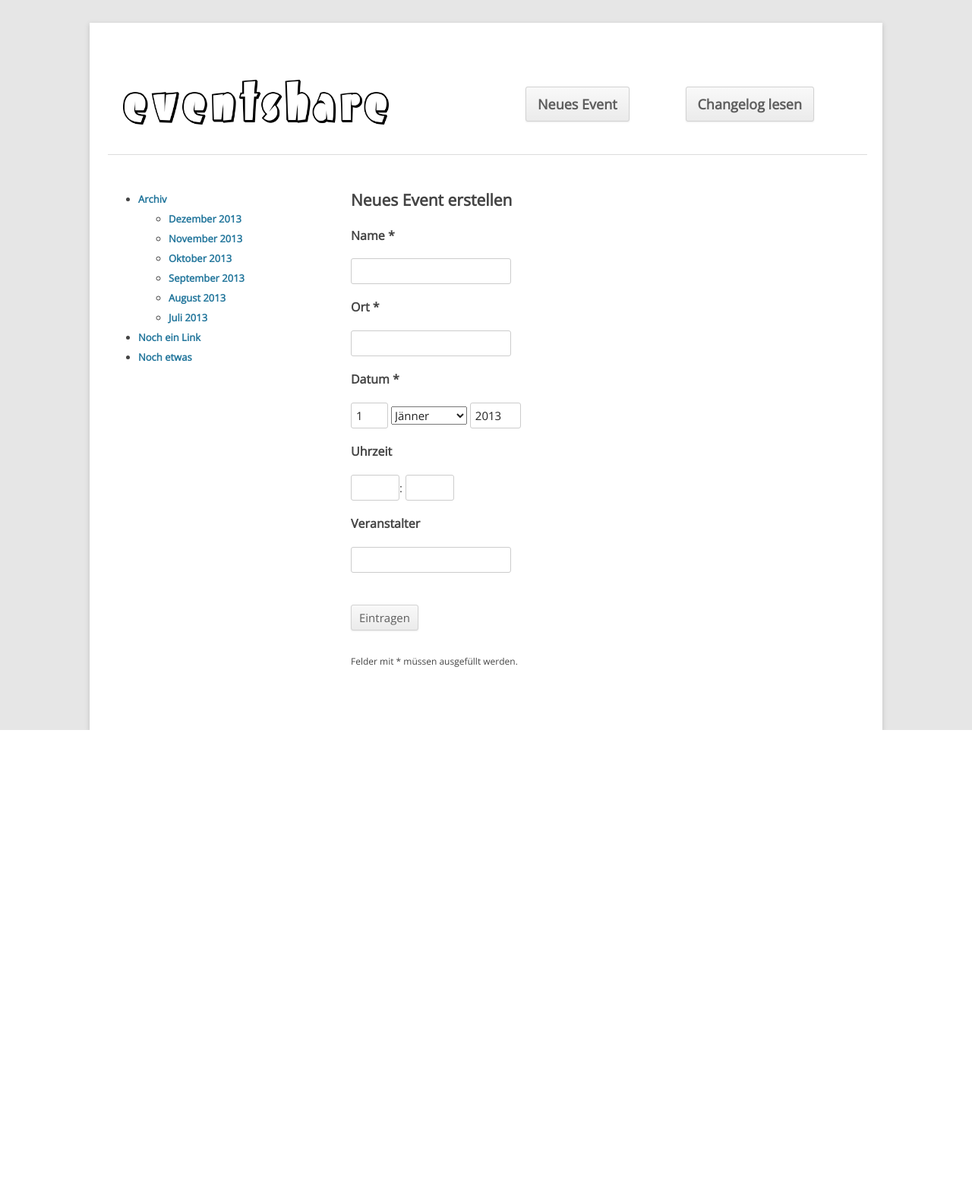
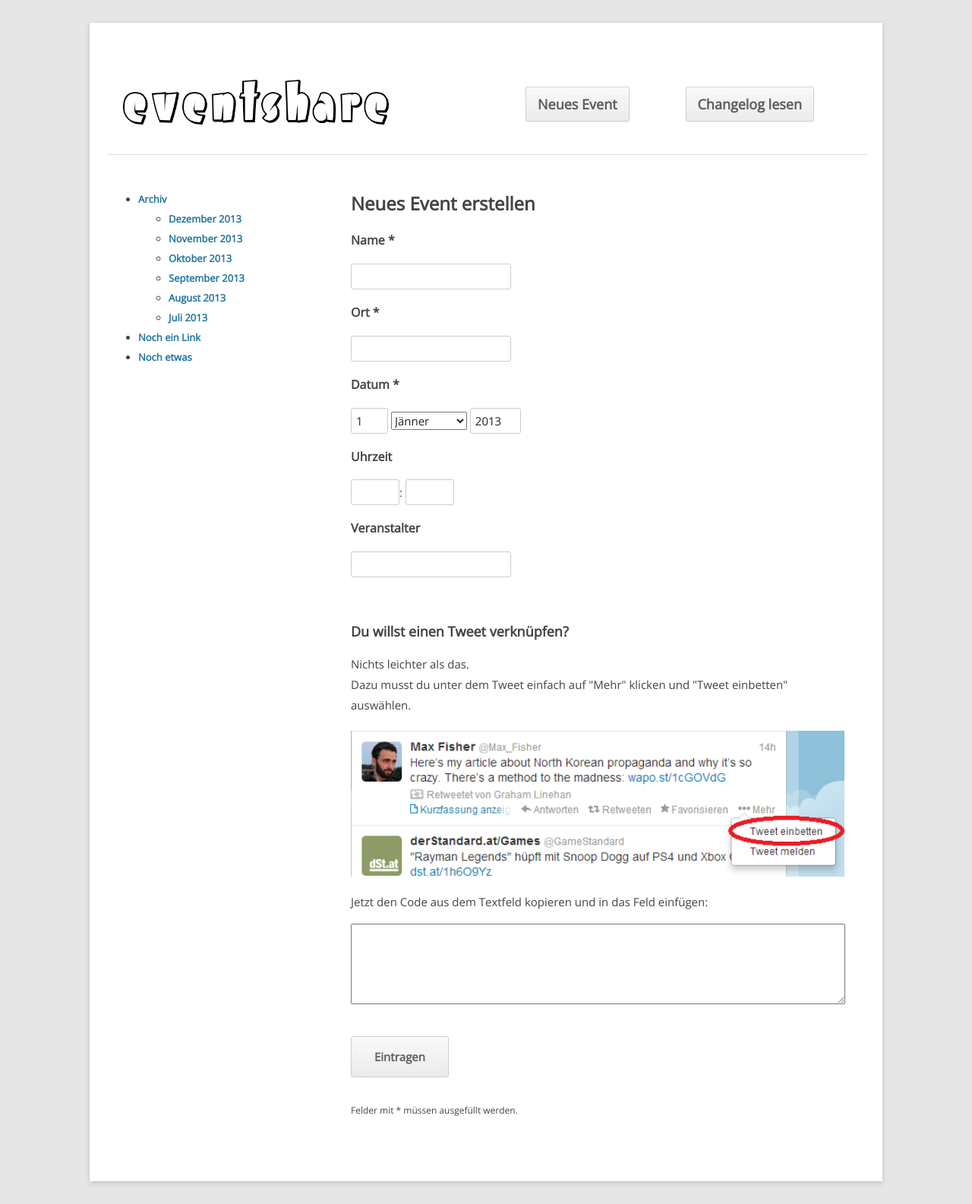
Before and after one commit to kathi045/eventshare, a PHP site: page /?url=newevent in a window 1280 px wide. Shown: the whole page at 76% size. Before the commit the page ends 961 px from the top, so only its background shows below. Run offline with PHP 8.4, Linux system fonts and the light colour scheme; data that the repository does not hold is empty.

Commit message:
Tweets einfügen und anzeigen
unnötige Bilder gelöscht

```diff
--- a/css/stylesheet.css
+++ b/css/stylesheet.css
@@ -16,8 +16,16 @@ a:hover {
     color: #0f3647;
 }
 
+p {
+    line-height: 1.8;
+}
+
+img {
+    margin: 20px 0px 20px 0px;
+}
+
 h1 {
-    font-size: 21px;
+    font-size: 24px;
     line-height: 1.5;
 }
 
@@ -34,6 +42,7 @@ h3 {
 #main {
     margin: 0 auto;
     margin-top: 30px;
+    margin-bottom: 30px;
     padding: 40px 20px 40px 24px;
     max-width: 1000px;
     background-color: white;
@@ -117,6 +126,11 @@ input {
     padding-left: 20px;
 }
 
+.neweventform .button {
+    padding: 16px 30px;
+    font-weight: bold;
+}
+
 .clear {
     clear: both;
 }
--- a/pages/home/home.php
+++ b/pages/home/home.php
@@ -18,7 +18,7 @@ class Home extends Page {
 
         // Alle Events aus der Datenbank ausgeben und anzeigen
         $o = "<h1>Alle Events</h1><br>";
-        $ids = simplequery('SELECT `id` FROM `event`');
+        $ids = simplequery('SELECT `id` FROM `event` ORDER BY `datum`');
         foreach ($ids as $id) {
             $o .= $homeview->renderEvent($id['id']);
         }
--- a/pages/newevent/newevent.php
+++ b/pages/newevent/newevent.php
@@ -43,12 +43,13 @@ class Newevent extends Page {
         $minuten = $_POST["minuten"];
         $eventdatum = strtotime("$tag.$monat.$jahr $stunden:$minuten");
         $veranstalter = $_POST["veranstalter"];
+        $tweetembed = $_POST["tweetembed"];
 
         if(!$eventname || !$eventort || !$eventdatum) {
             $neweventview = new Neweventview;
             $o = $neweventview->error(1) . $neweventview->getEventForm();
         } else {
-            $data = array("name" => $eventname, "ort" => $eventort, "datum" => $eventdatum, "veranstalter" => $veranstalter);
+            $data = array("name" => $eventname, "ort" => $eventort, "datum" => $eventdatum, "veranstalter" => $veranstalter, "tweetembed" => $tweetembed);
             $id = insert($data, "event");
             if($id) {
                 $o = "Event erfolgreich angelegt!";
--- a/pages/newevent/neweventview.php
+++ b/pages/newevent/neweventview.php
@@ -5,7 +5,7 @@ class Neweventview {
     function getEventForm() {
         return '
           <h1>Neues Event erstellen</h1>
-          <form action="?url=newevent/pr" method="post">
+          <form class="neweventform" action="?url=newevent/pr" method="post">
 
             <h3>Name *</h2>
             <input type="text" name="eventname">
@@ -39,6 +39,17 @@ class Neweventview {
             <input type="text" name="veranstalter">
             <br><br><br>
 
+            <h2>Du willst einen Tweet verkn&uuml;pfen?</h2>
+            <p>
+              Nichts leichter als das.<br>
+              Dazu musst du unter dem Tweet einfach auf "Mehr" klicken und "Tweet einbetten" ausw&auml;hlen.<br>
+              <img src="img/tweet_embed.png" width="650"><br>
+              Jetzt den Code aus dem Textfeld kopieren und in das Feld einf&uuml;gen:
+            </p>
+
+            <textarea rows="5" cols="70" name="tweetembed"></textarea>
+
+            <br><br><br>
             <input class="button" type="submit" value="Eintragen"><br><br>
             <p style="font-size: 12px;">Felder mit * m&uuml;ssen ausgef&uuml;llt werden.</p>
           </form>
```
Also changed, not shown: pages/home/homeview.php (+12 -7 lines), img/eventshare_logo.png (deleted), img/eventshare_logo_2.png (deleted), img/favicon_v2.png (deleted), img/tweet_embed.png (added), img/twitter.png (added), 3 other files. Lines whose indentation alone changed are shown as unchanged.
